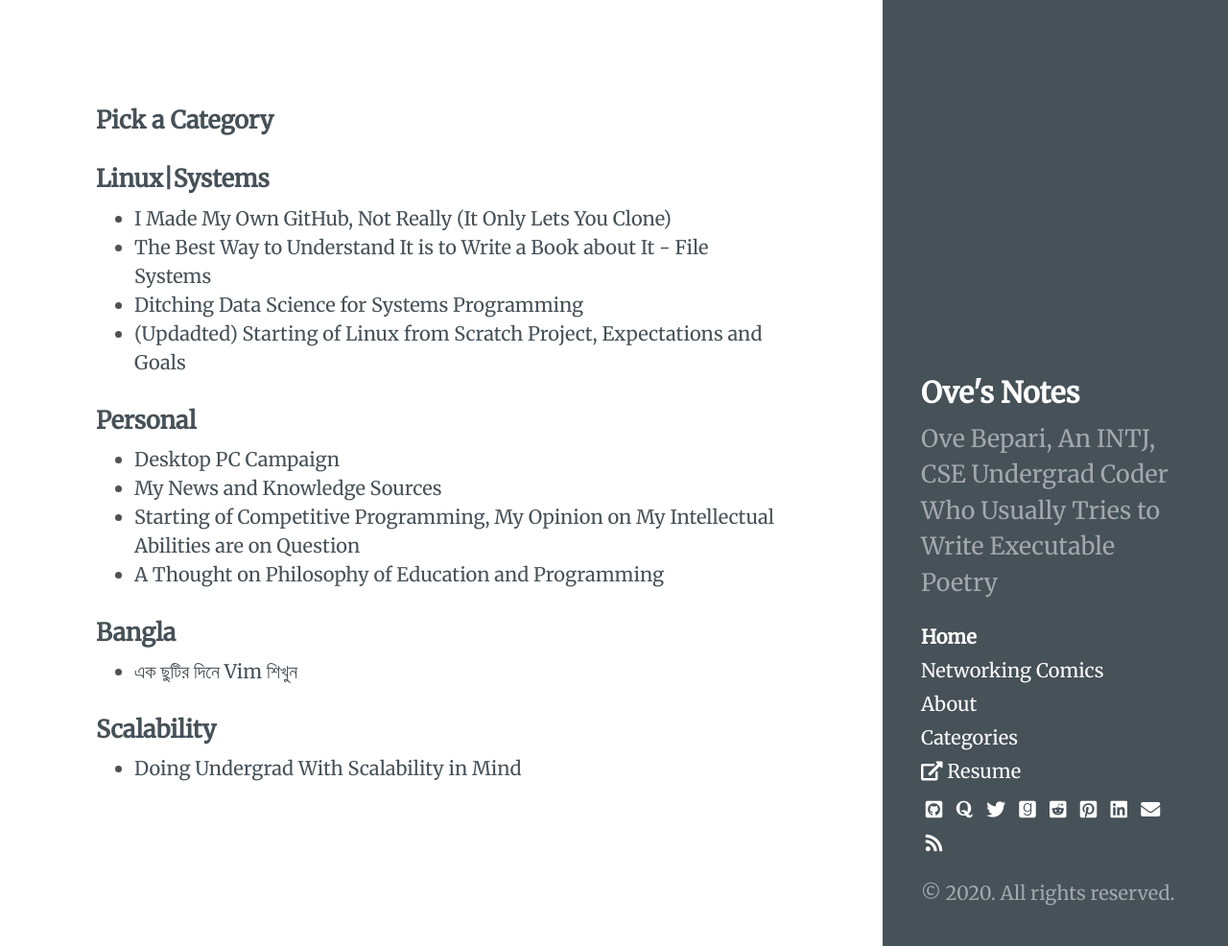
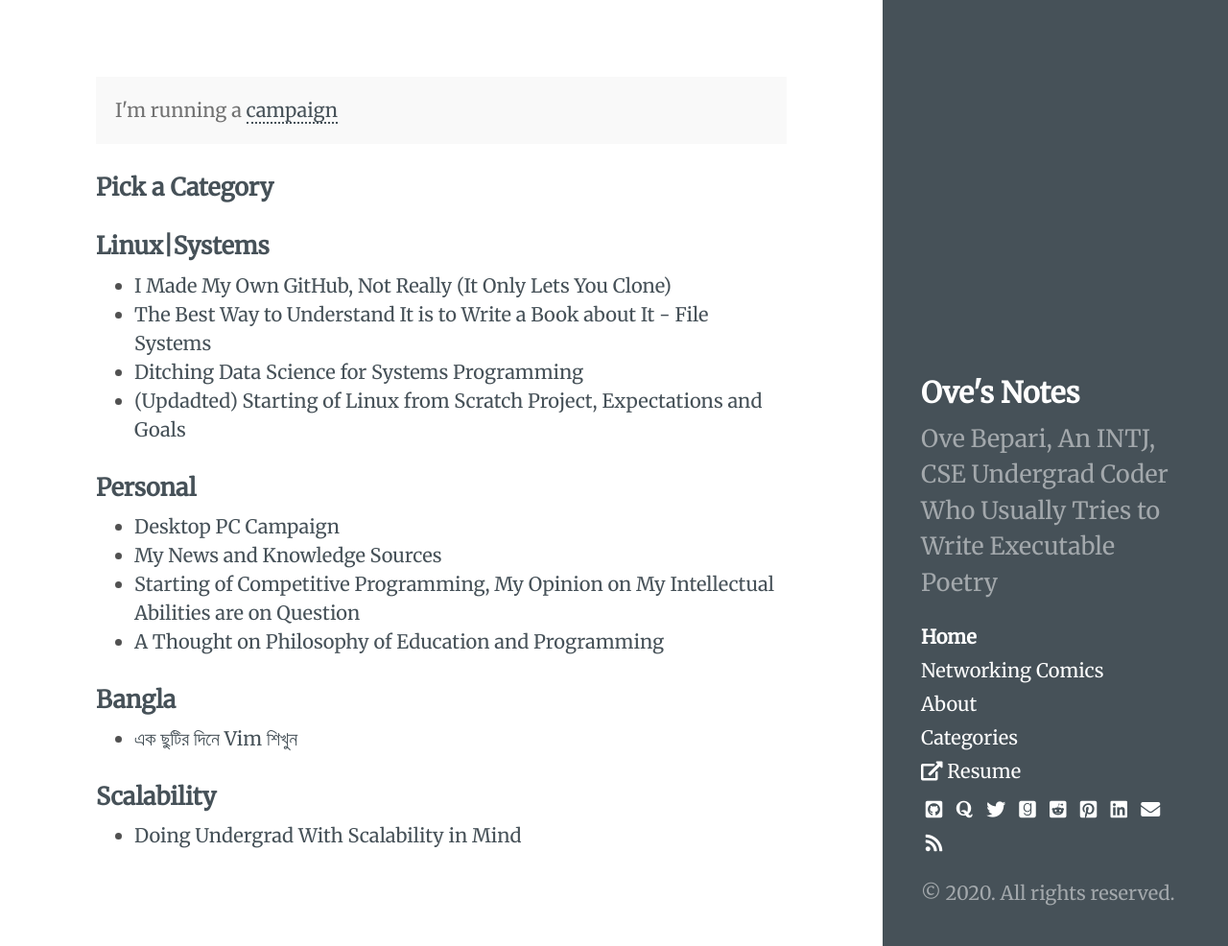
Before and after one commit to ovebepari/ovebepari.github.io, a Jekyll site: the page built from index.html, in a window 1280 px wide and 986 px high. Shown: the whole window at 96% size. Built offline with Jekyll 4.4.1, drawn with Linux system fonts in a browser that asks for light colours.

Commit message:
Added global message

```diff
--- a/_config.yml
+++ b/_config.yml
@@ -25,6 +25,6 @@
 
 
 # For a global message in the head
-message:
+message: I'm running a <a href="https://ovebepari.github.io/personal/desktop-pc-campaign/">campaign</a>
 
 exclude: []
```
